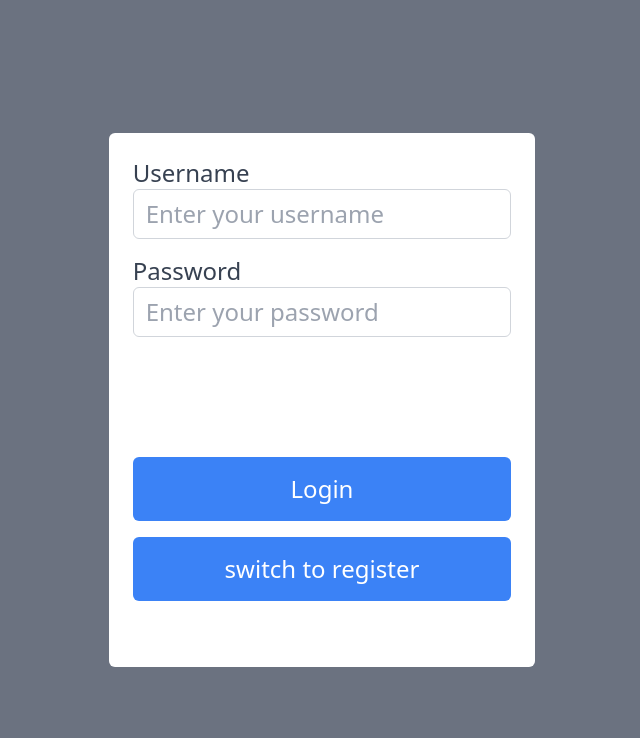
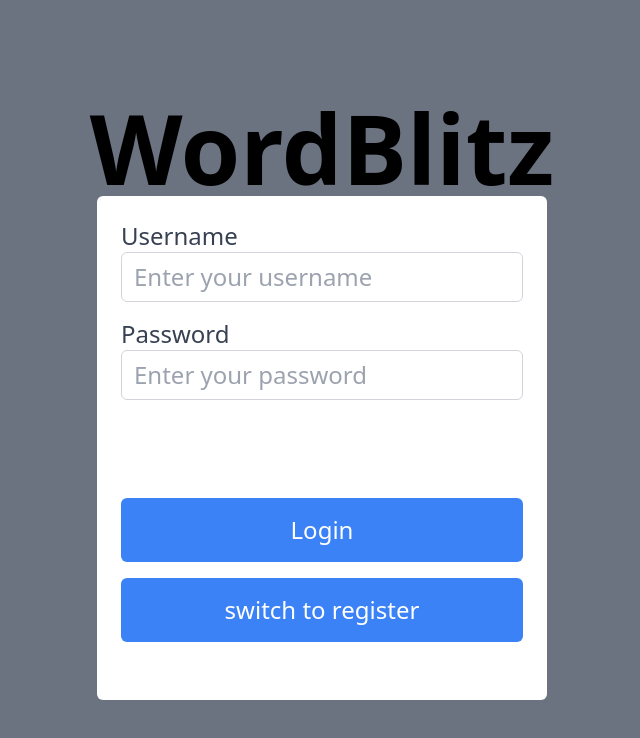
Before and after one commit to RoniGuru/frontend-vite, a React (Vite) app: page /auth in a window 1280 px wide. Shown: the top 738 px of the page, without its empty margins (318-958 px from the left). Built offline with nearby package versions, Linux system fonts and the light colour scheme; no server answers.

Commit message:
title component and change auth page

```diff
--- a/src/components/Auth/AuthForm.tsx
+++ b/src/components/Auth/AuthForm.tsx
@@ -5,7 +5,7 @@ import RegisterForm from './RegisterForm';
 const AuthForm = () => {
   const [login, setLogin] = useState<boolean>(true);
   return (
-    <div className="bg-white w-1/3 h-2/3  rounded-md p-6">
+    <div className="bg-white  h-[550px]  rounded-md p-6 w-[450px]">
       {login ? <LoginForm /> : <RegisterForm />}
 
       <button
--- /dev/null
+++ b/src/components/UI/Title.tsx
@@ -0,0 +1,5 @@
+const Title = () => {
+  return <h1 className="text-8xl font-bold font-sans">WordBlitz</h1>;
+};
+
+export default Title;
--- a/src/pages/Auth.tsx
+++ b/src/pages/Auth.tsx
@@ -1,10 +1,13 @@
 import AuthForm from '../components/Auth/AuthForm';
+import Title from '../components/UI/Title';
 
 const Auth = () => {
   return (
-    <div className="bg-gray-500 h-screen w-screen flex justify-center items-center ">
-      {' '}
-      <AuthForm />
+    <div className="bg-gray-500 h-screen w-screen items-center justify-center flex   ">
+      <div className="flex justify-between items-center flex-col h-3/4 w-full">
+        <Title />
+        <AuthForm />
+      </div>
     </div>
   );
 };
```
